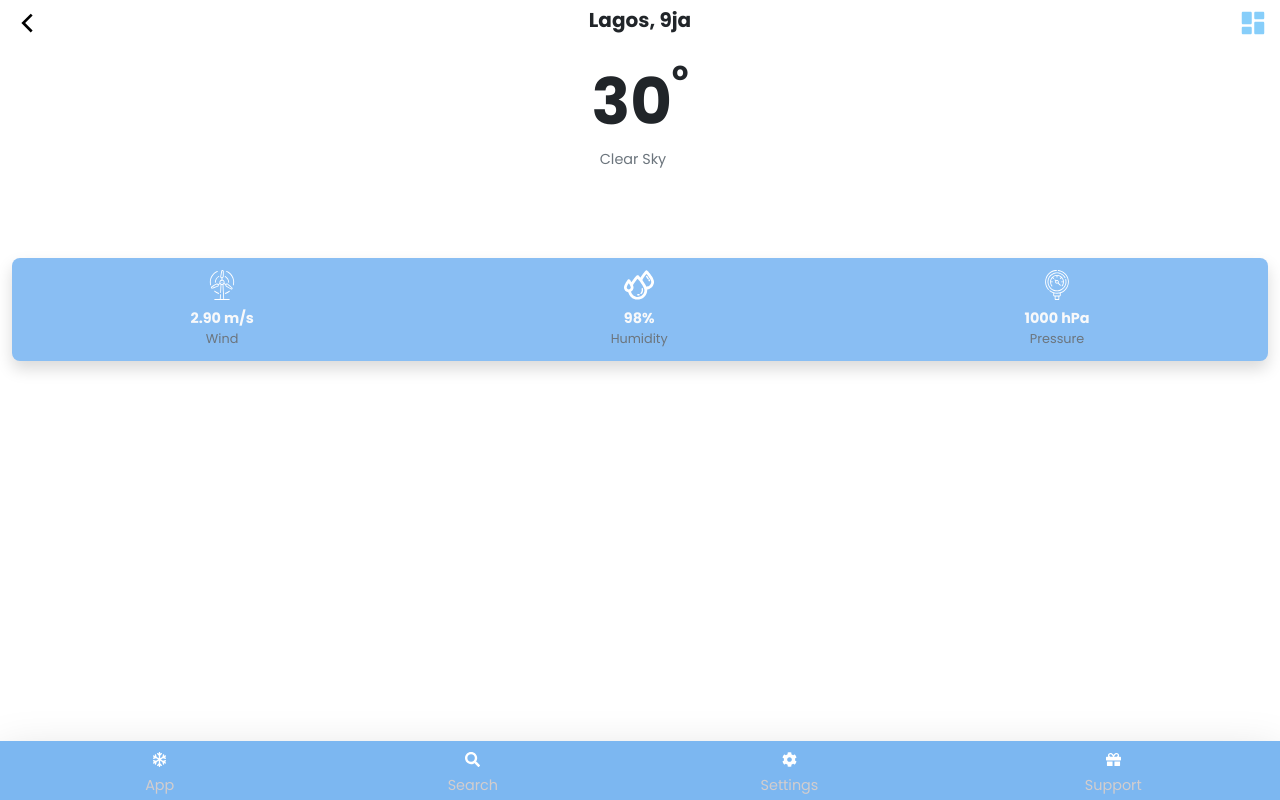
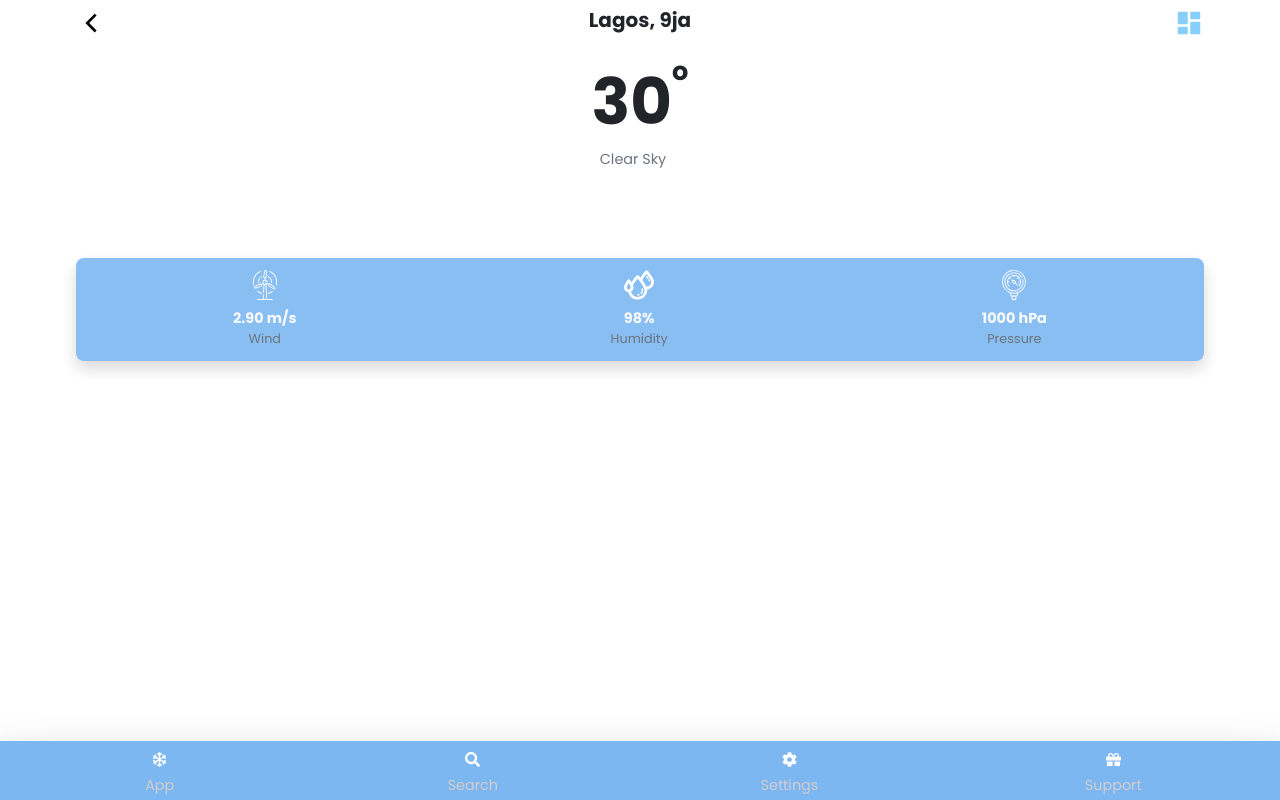
Before and after one commit to fatboy0112/react-weather-app, a React (Create React App) app: page /weathermain in a window 1280 px wide. Built offline with nearby package versions, Linux system fonts and the light colour scheme.

Commit message:
Updated the weather-main page

```diff
--- a/src/pages/ForecastWeather.jsx
+++ b/src/pages/ForecastWeather.jsx
@@ -406,7 +406,7 @@ const ForecastWeather = () => {
 	return (
 		<React.Fragment>
 
-			<section className="container-fluid" id="forecastPage">
+			<section className="container-fluid width-toggle-5 m-auto" id="forecastPage">
 				<section className="app-header d-flex justify-content-between">
 					<div className="toggle-btn my-3">
 						<svg
--- a/src/pages/WeatherMain.jsx
+++ b/src/pages/WeatherMain.jsx
@@ -33,7 +33,7 @@ const WeatherMain = (props) => {
 		<React.Fragment>
 			<Spinner />
 			<section
-				className="container-fluid d-flex flex-column py-2 "
+				className="container-fluid d-flex flex-column py-2 width-toggle-5 m-auto"
 				style={{ overflowX: "hidden" }}>
 				<section className="app-header d-flex justify-content-between">
 					<div className="toggle-btn ">
```
